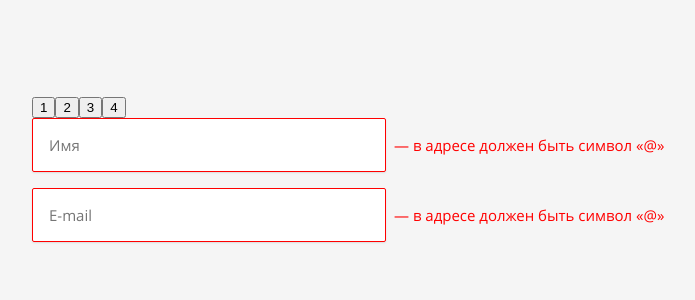
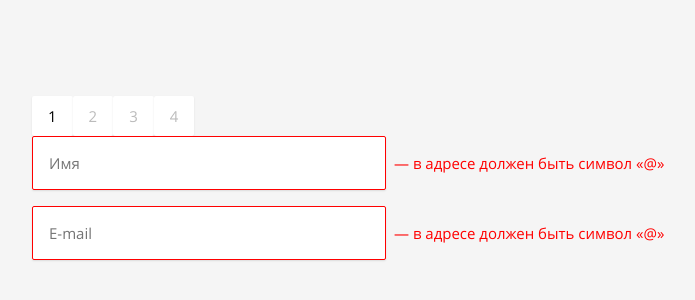
Before and after one commit to nckcol/lun-assignment-react, a React (Create React App) app: page / in a window 1280 px wide. Shown: the part 64-364 px from the top of the page, without its empty margins (448-1143 px from the left). Built offline with nearby package versions, Linux system fonts and the light colour scheme.

Commit message:
feat: add button component

```diff
--- a/src/App.js
+++ b/src/App.js
@@ -2,6 +2,7 @@ import React, {Component} from 'react';
 import {Switch, Route, Redirect} from 'react-router-dom';
 import './App.css';
 import StartStep from './components/start-step/start-step';
+import Button from './components/button/button';
 
 class App extends Component {
   render() {
@@ -9,10 +10,16 @@ class App extends Component {
       <div className="App">
         <div className="App-container">
           <div className="App-progress">
-            <button type="button">1</button>
-            <button type="button">2</button>
-            <button type="button">3</button>
-            <button type="button">4</button>
+            <Button type="button">1</Button>
+            <Button type="button" disabled>
+              2
+            </Button>
+            <Button type="button" disabled>
+              3
+            </Button>
+            <Button type="button" disabled>
+              4
+            </Button>
           </div>
           <div className="App-content">
             <Switch>
--- /dev/null
+++ b/src/components/button/button.js
@@ -0,0 +1,15 @@
+import React, {Component} from 'react';
+import './button.scss';
+
+class Button extends Component {
+  render() {
+    const {children, ...buttonProps} = this.props;
+    return (
+      <button className="Button" {...buttonProps}>
+        {children}
+      </button>
+    );
+  }
+}
+
+export default Button;
--- /dev/null
+++ b/src/components/button/button.scss
@@ -0,0 +1,18 @@
+.Button {
+  -webkit-appearance: none;
+  font-family: inherit;
+  font-size: inherit;
+  border: none;
+  color: inherit;
+  line-height: 20px;
+  padding: 10px 16px;
+  border-radius: 2px;
+  background-color: #fff;
+  box-shadow: 0 1px 2px 0 rgba(0, 0, 0, 0.1);
+  cursor: pointer;
+
+  &:disabled {
+    color: #bbb;
+    cursor: default;
+  }
+}
```
